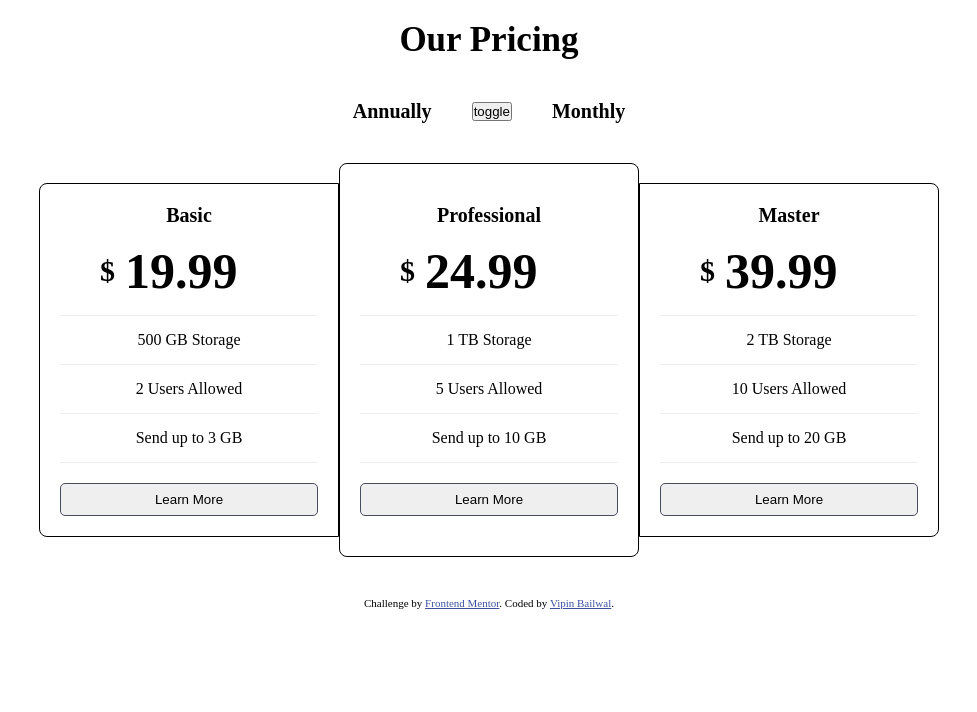
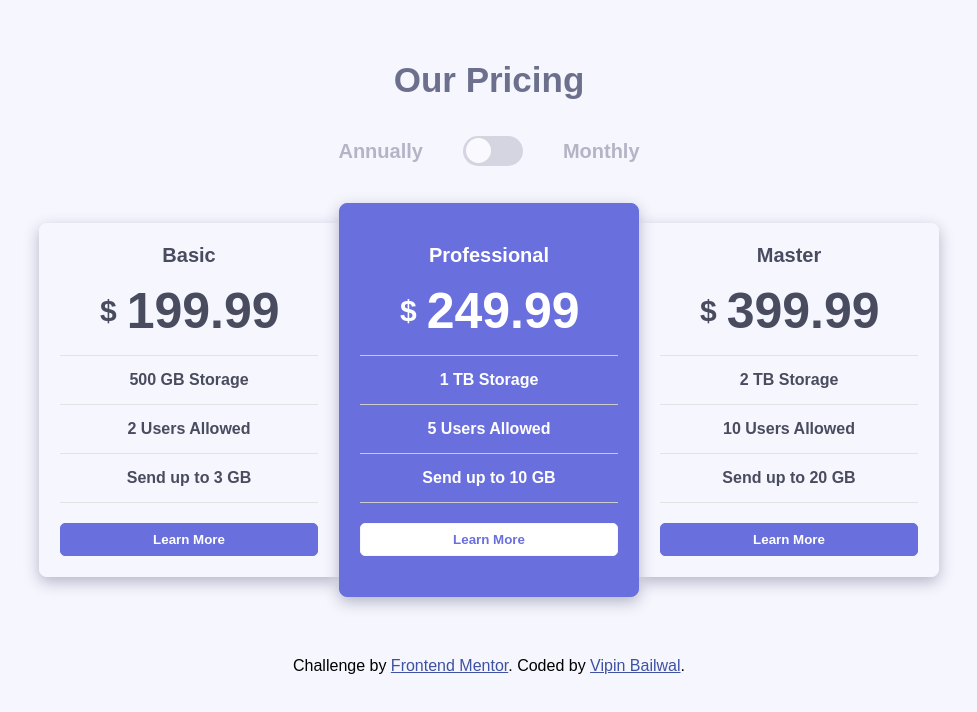
Before and after one commit to bailwalVipin08/file-transfer-pricing-component, a plain HTML site: page index.html in a window 1280 px wide. Shown: the whole page, without its empty margins (151-1128 px from the left). Drawn offline with Linux system fonts and the light colour scheme.

Commit message:
created toggle function

```diff
--- a/css/styles.css
+++ b/css/styles.css
@@ -10,28 +10,58 @@ html {
   box-sizing: border-box; }
 
 .heading-primary {
-  font-family: "Montserrat" sans-serif;
+  font-family: "Montserrat", sans-serif;
   font-size: 3.5rem; }
 
 .heading-secondary {
-  font-family: "Montserrat" sans-serif;
+  font-family: "Montserrat", sans-serif;
   font-size: 2rem; }
 
 .features-text {
-  font-family: "Montserrat" sans-serif;
+  font-family: "Montserrat", sans-serif;
   font-size: 1.6rem; }
 
 #top-section {
-  padding-top: 2rem;
-  text-align: center; }
+  padding-top: 6rem;
+  text-align: center;
+  align-items: center;
+  color: #6d708d; }
   #top-section .sub-header {
     display: flex;
     padding: 2rem 0;
-    align-items: center; }
+    align-items: center;
+    color: #b3b5c6; }
     #top-section .sub-header .plan-type {
       padding: 2rem; }
     #top-section .sub-header .toggle-container {
       padding: 0 2rem; }
+
+.toggle-container .switch {
+  position: relative;
+  display: inline-block;
+  width: 6rem;
+  height: 3rem;
+  background-color: #b3b5c6;
+  opacity: 0.5;
+  border-radius: 2rem;
+  cursor: pointer; }
+
+.toggle-container .switch::after {
+  content: '';
+  position: absolute;
+  width: 2.5rem;
+  height: 2.5rem;
+  border-radius: 50%;
+  background-color: #fff;
+  top: 0.2rem;
+  right: 0.25rem;
+  transition: all 0.35s; }
+
+.toggle-container .checkbox {
+  display: none; }
+
+.toggle-container .checkbox:checked + .switch::after {
+  right: 3.2rem; }
 
 .plans-section {
   display: flex;
@@ -39,49 +69,81 @@ html {
   margin-bottom: 4rem;
   align-items: center; }
   .plans-section .plan {
-    border: 1px solid #000;
+    border: 1px solid #f6f6fe;
     padding: 2rem 2rem;
     width: 30rem;
-    border-radius: .8rem; }
+    border-radius: 0.8rem;
+    box-shadow: 0 0.5rem 1.5rem #b3b5c6;
+    color: #494c5f;
+    font-weight: 700; }
     .plans-section .plan .plan-price {
-      padding: 1.5rem 4rem; }
+      padding: 1.5rem 4rem;
+      display: flex;
+      align-items: center; }
+      .plans-section .plan .plan-price span {
+        font-size: 3rem;
+        padding-right: 1rem; }
       .plans-section .plan .plan-price h1 {
         display: flex;
         align-items: center;
         font-size: 5rem;
-        font-weight: 900; }
-        .plans-section .plan .plan-price h1 span {
-          font-size: 3rem;
-          padding-right: 1rem; }
+        font-weight: 800; }
     .plans-section .plan .plan-features {
       list-style: none;
       padding-bottom: 2rem; }
       .plans-section .plan .plan-features__item {
         font-size: 1.6rem;
         padding: 1.5rem;
-        border-bottom: 1px solid #eee; }
+        border-bottom: 1px solid #e3e3e3; }
         .plans-section .plan .plan-features__item:nth-child(1) {
-          border-top: 1px solid #eee; }
+          border-top: 1px solid #e3e3e3; }
+    .plans-section .plan .btn {
+      padding: 0.8rem 2rem;
+      width: 100%;
+      border: 1px solid #696fdd;
+      border-radius: 0.5rem;
+      cursor: pointer;
+      color: #fff;
+      font-weight: 700;
+      background-color: #696fdd; }
+      .plans-section .plan .btn:hover {
+        color: #696fdd;
+        background-color: transparent; }
   .plans-section .basic {
     border-top-right-radius: 0;
     border-bottom-right-radius: 0; }
   .plans-section .pro {
     padding: 4rem 2rem;
-    z-index: 20; }
+    z-index: 20;
+    color: #fff;
+    background-color: #696fdd;
+    border: 1px solid #696fdd; }
+    .plans-section .pro .plan-features__item {
+      border-color: #ccc !important; }
+    .plans-section .pro .btn {
+      border: 0.1rem solid #f6f6fe;
+      color: #696fdd;
+      background-color: #fff; }
+      .plans-section .pro .btn:hover {
+        color: #fff;
+        background-color: transparent; }
   .plans-section .master {
     border-top-left-radius: 0;
     border-bottom-left-radius: 0; }
 
-.plan .btn {
-  padding: 0.8rem 2rem;
-  width: 100%;
-  border: 0.1rem solid #494c5f;
-  border-radius: 0.5rem; }
-
 body {
-  font-family: "Montserrat" sans-serif;
+  font-family: "Montserrat", sans-serif;
   box-sizing: inherit;
   overflow-x: hidden;
   display: flex;
   flex-direction: column;
-  align-items: center; }
+  align-items: center;
+  background-color: #f6f6fe; }
+
+.attribution {
+  padding-top: 2rem;
+  font-size: 1.6rem;
+  text-align: center; }
+
+.attribution a {
+  color: #3e52a3; }
--- a/index.html
+++ b/index.html
@@ -12,17 +12,7 @@
       href="./images/favicon-32x32.png"
     />
 
-    <title>Frontend Mentor | [Challenge Name Here]</title>
-
-    <style>
-      .attribution {
-        font-size: 11px;
-        text-align: center;
-      }
-      .attribution a {
-        color: hsl(228, 45%, 44%);
-      }
-    </style>
+    <title>Frontend Mentor | File Transfer pricing component</title>
   </head>
   <body>
     <section id="top-section">
@@ -34,7 +24,8 @@
           <h2 class="heading-secondary">Annually</h2>
         </div>
         <div class="toggle-container">
-          <button class="toggle-btn">toggle</button>
+          <input type="checkbox" id="check" class="checkbox" />
+          <label class="switch" for="check"></label>
         </div>
         <div class="plan-type">
           <h2 class="heading-secondary">Monthly</h2>
@@ -46,7 +37,8 @@
       <div class="plan basic">
         <h2 class="heading-secondary">Basic</h2>
         <div class="plan-price">
-          <h1><span>$</span>19.99</h1>
+          <span>$</span>
+          <h1>199.99</h1>
         </div>
         <ul class="plan-features">
           <li class="plan-features__item">500 GB Storage</li>
@@ -58,7 +50,8 @@
       <div class="plan pro">
         <h2 class="heading-secondary">Professional</h2>
         <div class="plan-price">
-          <h1><span>$</span>24.99</h1>
+          <span>$</span>
+          <h1>249.99</h1>
         </div>
         <ul class="plan-features">
           <li class="plan-features__item">1 TB Storage</li>
@@ -70,7 +63,8 @@
       <div class="plan master">
         <h2 class="heading-secondary">Master</h2>
         <div class="plan-price">
-          <h1><span>$</span>39.99</h1>
+          <span>$</span>
+          <h1>399.99</h1>
         </div>
         <ul class="plan-features">
           <li class="plan-features__item">2 TB Storage</li>
@@ -87,5 +81,6 @@
         >Frontend Mentor</a
       >. Coded by <a href="#">Vipin Bailwal</a>.
     </div>
+    <script src="/js/main.js" async></script>
   </body>
 </html>
--- /dev/null
+++ b/js/main.js
@@ -0,0 +1,20 @@
+const toggleSwitchUI = document.querySelector('.switch')
+const toggleSwitch = document.querySelector('.checkbox')
+
+const pricesUI = document.querySelectorAll('.plan-price h1')
+
+toggleSwitch.checked = 'false'
+const pricesAnnual = ['199.99', '249.99', '399.99']
+const pricesMonthly = ['19.99', '24.99', '39.99']
+toggleSwitch.addEventListener('change', e => {
+  toggleSwitchUI.style.backgroundColor = 'blue'
+  if (toggleSwitch.checked) {
+    for (let i = 0; i < pricesUI.length; i++) {
+      pricesUI[i].textContent = pricesAnnual[i]
+    }
+  } else {
+    for (let i = 0; i < pricesUI.length; i++) {
+      pricesUI[i].textContent = pricesMonthly[i]
+    }
+  }
+})
--- a/sass/_buttons.scss
+++ b/sass/_buttons.scss
@@ -1,8 +1,3 @@
-.plan {
-  .btn {
-    padding: 0.8rem 2rem;
-    width: 100%;
-    border: 0.1rem solid $color-grayish-blue-dark;
-    border-radius: 0.5rem;
-  }
+.toggle {
+
 }
--- a/sass/_pricing.scss
+++ b/sass/_pricing.scss
@@ -5,23 +5,27 @@
   align-items: center;
 
   .plan {
-    border: 1px solid #000;
+    border: 1px solid $color-grayish-blue-vl;
     padding: 2rem 2rem;
     width: 30rem;
-    border-radius: .8rem;
+    border-radius: 0.8rem;
+    box-shadow: 0 0.5rem 1.5rem $color-grayish-blue-l;
+    color: $color-grayish-blue-dark;
+    font-weight: 700;
 
     .plan-price {
       padding: 1.5rem 4rem;
-
+      display: flex;
+      align-items: center;
+      span {
+        font-size: 3rem;
+        padding-right: 1rem;
+      }
       h1 {
         display: flex;
         align-items: center;
         font-size: 5rem;
-        font-weight: 900;
-        span {
-          font-size: 3rem;
-          padding-right: 1rem;
-        }
+        font-weight: 800;
       }
     }
 
@@ -33,9 +37,24 @@
         font-size: 1.6rem;
         padding: 1.5rem;
         &:nth-child(1) {
-          border-top: 1px solid #eee;
+          border-top: 1px solid $color-grayish-blue-l2;
         }
-        border-bottom: 1px solid #eee;
+        border-bottom: 1px solid $color-grayish-blue-l2;
+      }
+    }
+
+    .btn {
+      padding: 0.8rem 2rem;
+      width: 100%;
+      border: 1px solid $color-gradient-2;
+      border-radius: 0.5rem;
+      cursor: pointer;
+      color: #fff;
+      font-weight: 700;
+      background-color: $color-gradient-2;
+      &:hover {
+        color: $color-gradient-2;
+        background-color: transparent;
       }
     }
   }
@@ -47,6 +66,23 @@
   .pro {
     padding: 4rem 2rem;
     z-index: 20;
+    color: #fff;
+    background-color: $color-gradient-2;
+    border: 1px solid $color-gradient-2;
+    .plan-features {
+      &__item {
+        border-color: #ccc !important;
+      }
+    }
+    .btn {
+      border: 0.1rem solid $color-grayish-blue-vl;
+      color: $color-gradient-2;
+      background-color: #fff;
+      &:hover {
+        color: #fff;
+        background-color: transparent;
+      }
+    }
   }
 
   .master {
--- a/sass/_toggle-btn.scss
+++ b/sass/_toggle-btn.scss
@@ -0,0 +1,40 @@
+.toggle-container {
+  .switch {
+    position: relative;
+    display: inline-block;
+    width: 6rem;
+    height: 3rem;
+    background-color: $color-grayish-blue-l;
+    opacity: 0.5;
+    border-radius: 2rem;
+    cursor: pointer;
+  }
+
+  .switch::after {
+    content: '';
+    position: absolute;
+    width: 2.5rem;
+    height: 2.5rem;
+    border-radius: 50%;
+    background-color: #fff;
+    top: 0.2rem;
+    right: 0.25rem;
+    transition: all 0.35s;
+  }
+
+  .checkbox {
+    display: none;
+  }
+
+  .checkbox {
+    &:checked {
+      & + {
+        .switch {
+          &::after {
+            right: 3.2rem;
+          }
+        }
+      }
+    }
+  }
+}
--- a/sass/_top-section.scss
+++ b/sass/_top-section.scss
@@ -1,11 +1,14 @@
 #top-section {
-  padding-top: 2rem;
+  padding-top: 6rem;
   text-align: center;
+  align-items: center;
+  color: $color-grayish-blue;
 
   .sub-header {
     display: flex;
     padding: 2rem 0;
     align-items: center;
+    color: $color-grayish-blue-l;
 
     .plan-type {
       padding: 2rem;
--- a/sass/_variables.scss
+++ b/sass/_variables.scss
@@ -2,12 +2,14 @@
 
 $color-grayish-blue-vl: hsl(240, 78%, 98%);
 $color-grayish-blue-l: hsl(234, 14%, 74%);
+$color-grayish-blue-l2: hsl(0, 0%, 89%);
 $color-grayish-blue: hsl(233, 13%, 49%);
 $color-grayish-blue-dark: hsl(232, 13%, 33%);
 
 //Linear Gradient
 $color-gradient-1: hsl(236, 72%, 79%);
 $color-gradient-2: hsl(237, 63%, 64%);
+$color-toggle-switch: hsl(237, 67%, 53%);
 
 //font
-$font-stack: 'Montserrat' sans-serif;
+$font-stack: 'Montserrat', sans-serif;
--- a/sass/base.scss
+++ b/sass/base.scss
@@ -17,7 +17,6 @@ html {
 @import 'top-section';
 @import 'toggle-btn';
 @import 'pricing';
-@import 'buttons';
 
 body {
   font-family: $font-stack;
@@ -26,4 +25,15 @@ body {
   display: flex;
   flex-direction: column;
   align-items: center;
+  background-color: $color-grayish-blue-vl;
 }
+
+.attribution {
+  padding-top: 2rem;
+  font-size: 1.6rem;
+  text-align: center;
+}
+
+.attribution a {
+  color: hsl(228, 45%, 44%);
+}
```
